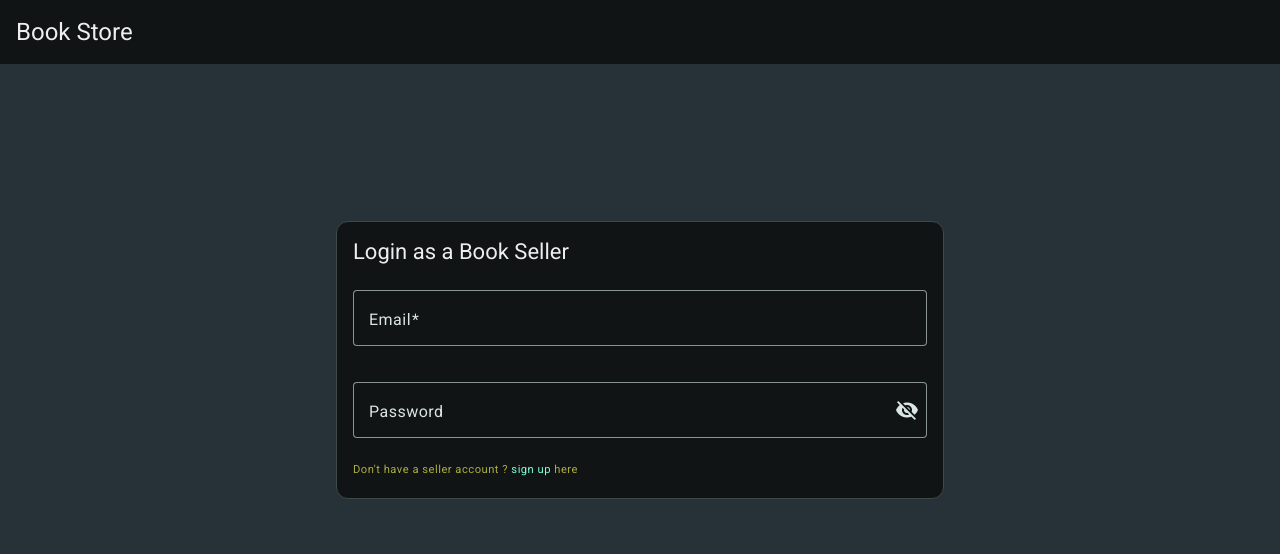
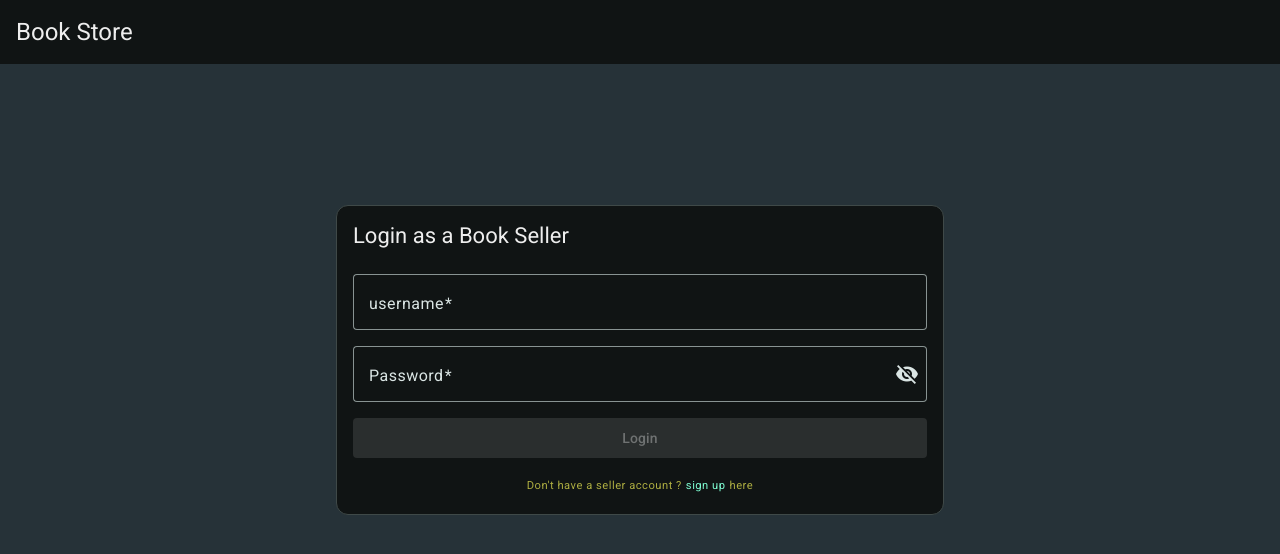
Before and after one commit to subhajit-007/bookstore, an Angular app in the folder bookstore-fe/: page /book-owner/dashboard in a window 1280 px wide. Both pictures are taken after a click on the button "Became a Seller". Shown: the top 554 px of the page. Built offline with nearby package versions, Linux system fonts and the light colour scheme.

Commit message:
Update seller login comp

```diff
--- a/bookstore-fe/src/app/screens/book-owner/owner-login/owner-login.component.html
+++ b/bookstore-fe/src/app/screens/book-owner/owner-login/owner-login.component.html
@@ -6,31 +6,50 @@
       }}</mat-card-title>
     </mat-card-header>
     <mat-card-content class="card-content">
-        <mat-form-field appearance="outline">
-          <!-- email input -->
-          <mat-label>Email</mat-label>
+      <form [formGroup]="loginForm" class="auth-form" (ngSubmit)="login()">
+        <mat-form-field
+          [ngClass]="{
+            'has-error':
+              username?.invalid && (username?.dirty || username?.touched)
+          }"
+          appearance="outline"
+        >
+          <!-- username input -->
+          <mat-label for="username">username</mat-label>
           <input
             matInput
-            [placeholder]="appStrings?.common?.emailPlaceHolder"
-            [formControl]="email"
-            (blur)="updateErrorMessage()"
+            id="username"
+            [placeholder]="appStrings?.common?.usernamePlaceHolder"
+            formControlName="username"
             required
           />
-          @if (email.invalid) {
-          <mat-error>{{ errorMessage() }}</mat-error>
+          @if (username?.invalid && (username?.dirty || username?.touched)) {
+          <mat-error>Must enter an username</mat-error>
           }
         </mat-form-field>
-        <mat-form-field appearance="outline"
-          ><!-- Password input -->
-          <mat-label>Password</mat-label>
+        <mat-form-field
+          [ngClass]="{
+            'has-error':
+              password?.invalid && (password?.dirty || password?.touched)
+          }"
+          appearance="outline"
+        >
+          <mat-label for="password">Password</mat-label>
           <input
             matInput
+            id="password"
             [placeholder]="appStrings?.common?.passwordPlaceHolder"
+            formControlName="password"
             [type]="hide() ? 'password' : 'text'"
+            required
           />
+          @if (password?.invalid && (password?.dirty || password?.touched)) {
+          <mat-error>Must enter a password</mat-error>
+          }
           <button
             mat-icon-button
             matSuffix
+            type="button"
             (click)="clickEvent($event)"
             [attr.aria-label]="'Hide password'"
             [attr.aria-pressed]="hide()"
@@ -38,6 +57,15 @@
             <mat-icon>{{ hide() ? "visibility_off" : "visibility" }}</mat-icon>
           </button>
         </mat-form-field>
+        <button
+          [disabled]="username?.invalid || password?.invalid"
+          type="submit"
+          class="my-3 auth-btn"
+          mat-flat-button
+        >
+          Login
+        </button>
+      </form>
       <p class="signup-text">
         Don't have a seller account ?
         <a [routerLink]="'/book-owner/signup'">sign up</a> here
--- a/bookstore-fe/src/app/screens/book-owner/owner-login/owner-login.component.scss
+++ b/bookstore-fe/src/app/screens/book-owner/owner-login/owner-login.component.scss
@@ -5,14 +5,28 @@
       border-bottom-right-radius: 0.25rem;
     }
   }
+
+  mat-form-field
+    > .mat-mdc-form-field-subscript-wrapper
+    > div.mat-mdc-form-field-error-wrapper {
+    position: relative !important; /* Ensure error message doesn't overlap */
+  }
+
+  mat-form-field.has-error .mat-mdc-form-field-subscript-wrapper {
+    display: block;
+  }
+  mat-form-field .mat-mdc-form-field-subscript-wrapper {
+    display: none;
+  }
 }
 
 .auth-card-container {
   margin: 1rem;
+  //   background-color: red;
   display: flex;
   justify-content: center;
   align-items: center;
-    height: 70vh;
+  min-height: 70vh;
   padding: 1rem;
 }
 
@@ -29,6 +43,11 @@
   flex-direction: column;
   margin-top: 0.5rem;
 
+  form.auth-form {
+    display: flex;
+    flex-direction: column;
+  }
+
   mat-form-field {
     margin-top: 1rem;
   }
@@ -37,13 +56,21 @@
 .signup-text {
   font-size: 0.7rem;
   color: rgb(173, 173, 65);
+  display: flex;
+  justify-content: center;
 
   a {
     text-decoration: none;
     color: aquamarine;
+    padding-left: 0.25rem;
+    padding-right: 0.25rem;
     transition: all 0.3s ease-in-out;
   }
   a:hover {
     text-decoration: underline;
   }
 }
+
+.auth-btn {
+  border-radius: 4px;
+}
--- a/bookstore-fe/src/app/screens/book-owner/owner-login/owner-login.component.ts
+++ b/bookstore-fe/src/app/screens/book-owner/owner-login/owner-login.component.ts
@@ -1,6 +1,11 @@
 import { CommonModule } from '@angular/common';
 import { Component, signal } from '@angular/core';
-import { FormControl, ReactiveFormsModule, Validators } from '@angular/forms';
+import {
+  FormControl,
+  FormGroup,
+  ReactiveFormsModule,
+  Validators,
+} from '@angular/forms';
 import { MatButtonModule } from '@angular/material/button';
 import { MatCardModule } from '@angular/material/card';
 import { MatLabel, MatFormFieldModule } from '@angular/material/form-field';
@@ -11,7 +16,7 @@ import { RouterModule } from '@angular/router';
 import { STRINGS } from '../../../configs/strings';
 import { takeUntilDestroyed } from '@angular/core/rxjs-interop';
 import { merge } from 'rxjs';
-
+import { BookOwnerAuthService } from '../../../services/book-owner/book-owner-auth.service';
 
 const MatModules = [
   MatToolbarModule,
@@ -28,35 +33,40 @@ const MatModules = [
   standalone: true,
   imports: [...MatModules, RouterModule, CommonModule, ReactiveFormsModule],
   templateUrl: './owner-login.component.html',
-  styleUrl: './owner-login.component.scss'
+  styleUrl: './owner-login.component.scss',
 })
 export class OwnerLoginComponent {
   // strings to show in the component
   appStrings: any = STRINGS;
 
-  readonly email = new FormControl('', [Validators.required, Validators.email]);
+  loginForm = new FormGroup({
+    username: new FormControl('', [Validators.required]),
+    password: new FormControl('', [Validators.required]),
+  });
 
-  errorMessage = signal('');
   hide = signal(true);
 
-  constructor() {
-    merge(this.email.statusChanges, this.email.valueChanges)
-      .pipe(takeUntilDestroyed())
-      .subscribe(() => this.updateErrorMessage());
-  }
-
-  updateErrorMessage() {
-    if (this.email.hasError('required')) {
-      this.errorMessage.set('You must enter a value');
-    } else if (this.email.hasError('email')) {
-      this.errorMessage.set('Not a valid email');
-    } else {
-      this.errorMessage.set('');
-    }
-  }
+  constructor(private bookOwnerAuthService: BookOwnerAuthService) {}
 
   clickEvent(event: MouseEvent) {
     this.hide.set(!this.hide());
     event.stopPropagation();
   }
+
+  get username() {
+    return this.loginForm.get('username');
+  }
+
+  get password() {
+    return this.loginForm.get('password');
+  }
+
+  login() {
+    const payload = {
+      username: this.username?.value ?? '',
+      password: this.password?.value,
+    };
+    console.log(payload);
+    this.loginForm.reset();
+  }
 }
```
Also changed, not shown: bookstore-fe/src/app/screens/customer/customer-login/customer-login.component.ts (+0 -10 lines). Lines whose indentation alone changed are shown as unchanged.
